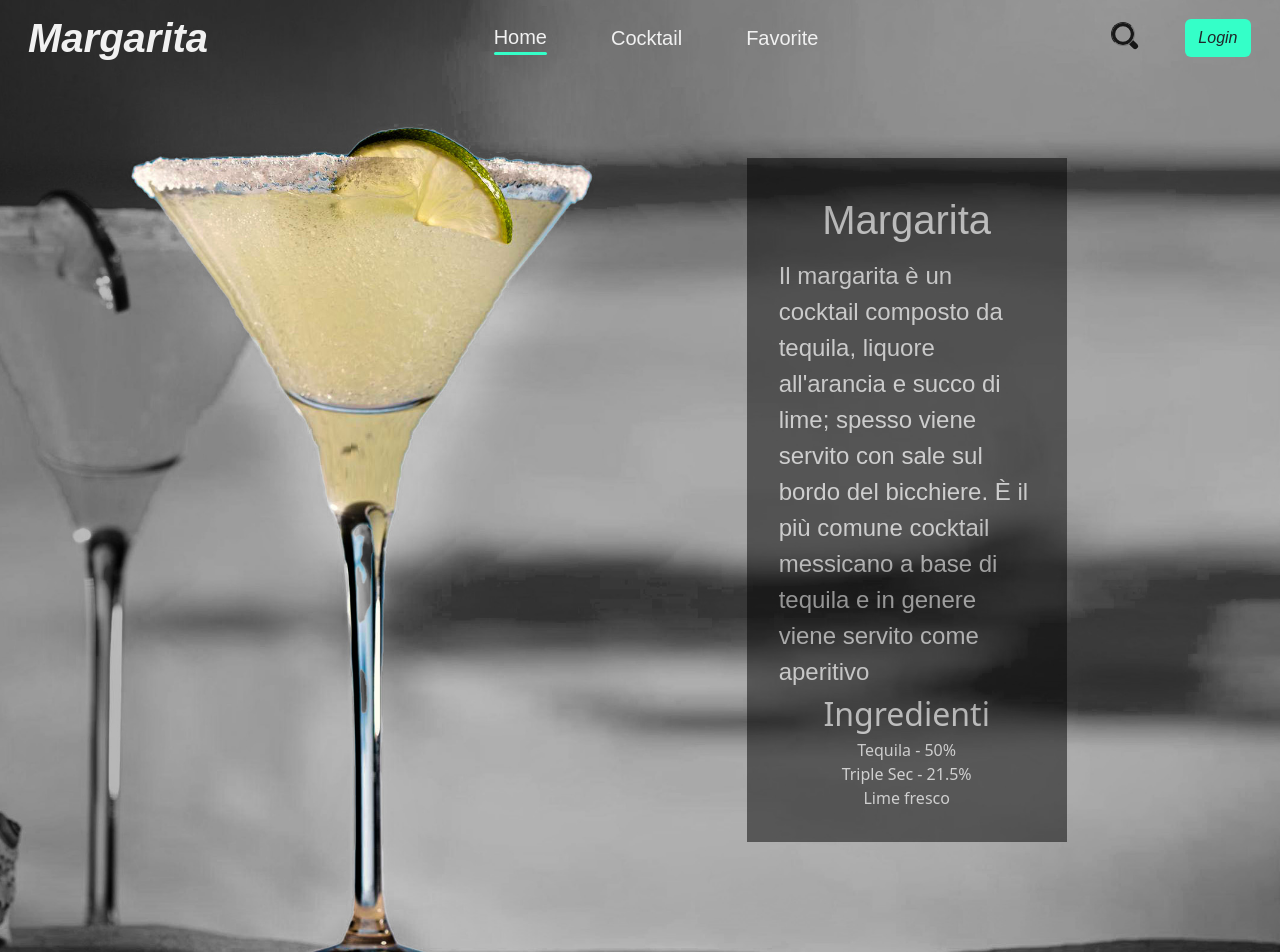
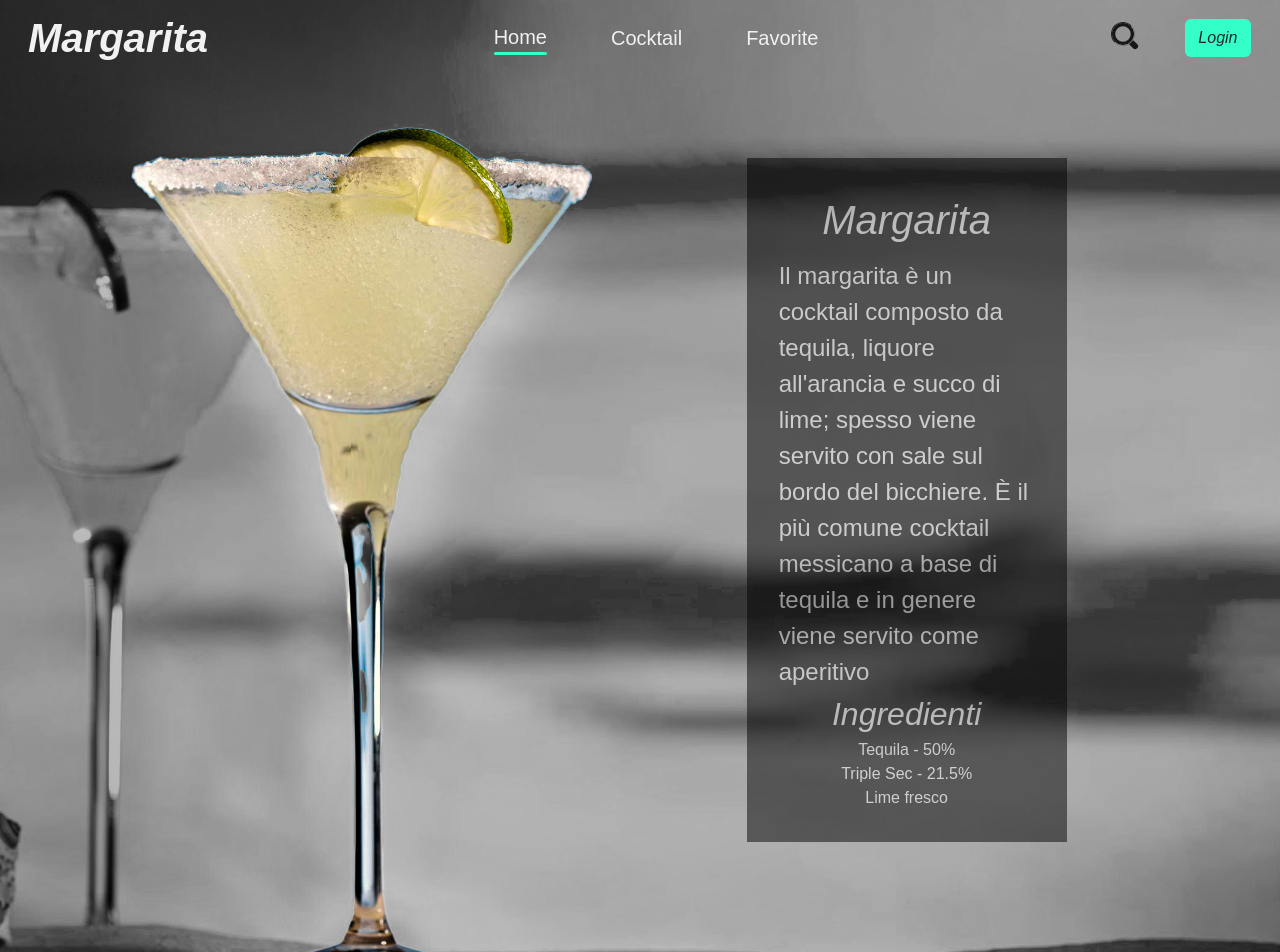
Before and after one commit to ManganiBiagio/cocktail-proget, a Vue app: page / in a window 1280 px wide. Shown: the top 952 px of the page. Built offline with nearby package versions, Linux system fonts and the light colour scheme; a web font is replaced by a local one.

Commit message:
correct font

```diff
--- a/src/components/TheHero.vue
+++ b/src/components/TheHero.vue
@@ -8,7 +8,7 @@
             <div class="col-3">
                 <div class="center">
                     <div class="box-card">
-                        <div class="title ElzaExtralight mb-2">Margarita</div>
+                        <div class="title ElzaExtralightOblique mb-2">Margarita</div>
                         <div class="paragraf ElzaThin">
                             Il margarita è un cocktail composto da <strong>tequila</strong>,
                              <strong>liquore all'arancia</strong>  e <strong>succo di lime</strong>;
@@ -16,11 +16,11 @@
                              È il più comune cocktail messicano a base di tequila
                              e in genere viene servito come aperitivo
                         </div>
-                        <div class="subtitle">
+                        <div class="subtitle ElzaThinOblique">
                             Ingredienti
 
                         </div>
-                        <div class="ingredient-list">
+                        <div class="ingredient-list ElzaThin">
                             <ul>
                                 <li>
                                     Tequila - 50%
```
